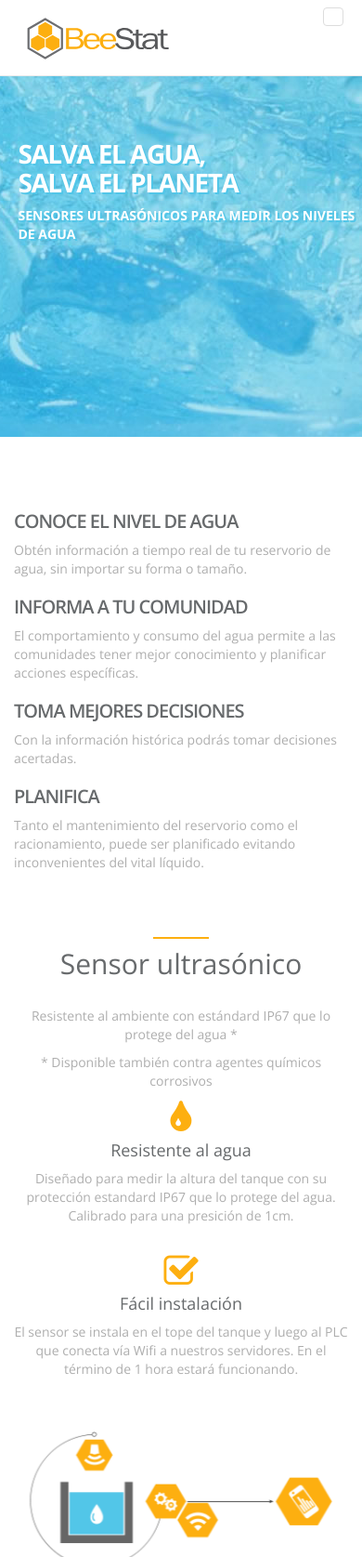
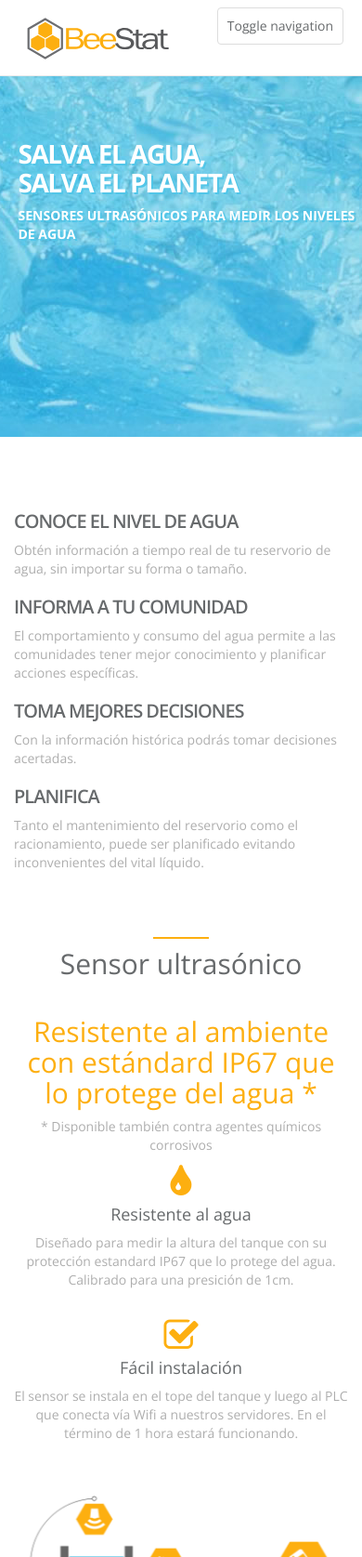
Before and after one commit to karimg75/UdacityDevOpsCapstone, a plain HTML site: page green/ws/index.html in a window 390 px wide. Shown: the top 1675 px of the page at 93% size. Drawn offline with nearby package versions, Linux system fonts and the light colour scheme.

Commit message:
Checking 118

```diff
--- a/green/ws/index.html
+++ b/green/ws/index.html
@@ -34,7 +34,7 @@
             <div class="container">
                 <div class="navbar-header page-scroll">
                     <button type="button" class="navbar-toggle collapsed" data-toggle="collapse" data-target="#navbar" aria-expanded="false" aria-controls="navbar">
-                        <span class="sr-only">Toggle navigation</span>
+                        <span>Toggle navigation</span>
                     </button>
                     <a class="navbar-brand" href="#"><img src="img/beestat-logo-full-landscape.svg" alt="Beestat.com" height="50"/></a>
                 </div>
@@ -104,10 +104,9 @@
         <div class="col-lg-12 text-center">
             <div class="navy-line"></div>
             <h1>Sensor ultras&oacute;nico</h1><br/>
-            	<span class="navy"><p>Resistente al ambiente con est&aacute;ndard IP67 que lo protege del agua *</p></span></h1>
+            	<span class="navy"><p><h1>Resistente al ambiente con est&aacute;ndard IP67 que lo protege del agua *</h1></p></span>
             <p>* Disponible tambi&eacute;n contra agentes qu&iacute;micos corrosivos </p>
-        </div>
-    </div>
+        </div></div>
     <div class="row">
         <div class="col-md-3 text-center wow fadeInLeft">
             <div>
@@ -116,7 +115,7 @@
               <p>Dise&ntilde;ado para medir la altura del tanque con su protecci&oacute;n estandard IP67 que lo protege del agua. Calibrado para una presici&oacute;n de 1cm.</p>
             </div>
             <div class="m-t-lg">
-              <i class="fa fa-check-square-o features-icon"></i>
+              <i class="fa fa-check-square-o features-icon"> </i>
               <h2>F&aacute;cil instalaci&oacute;n</h2>
               <p>El sensor se instala en el tope del tanque y luego al PLC que conecta v&iacute;a Wifi a nuestros servidores. En el t&eacute;rmino de 1 hora estar&aacute; funcionando.</p>
             </div>
```
